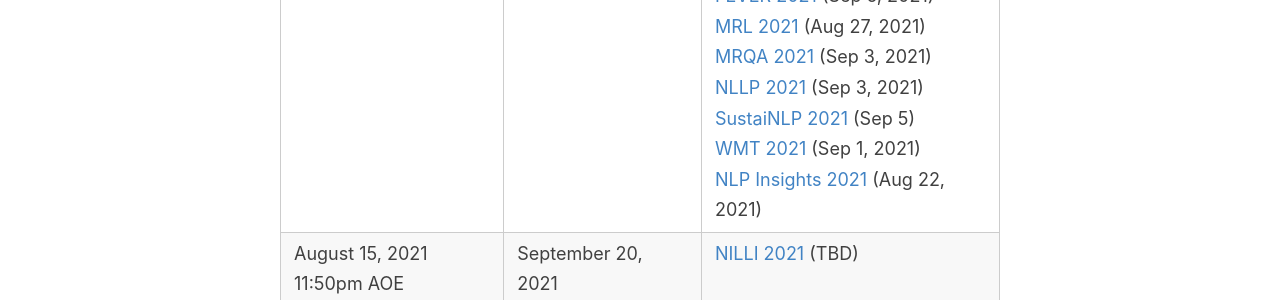
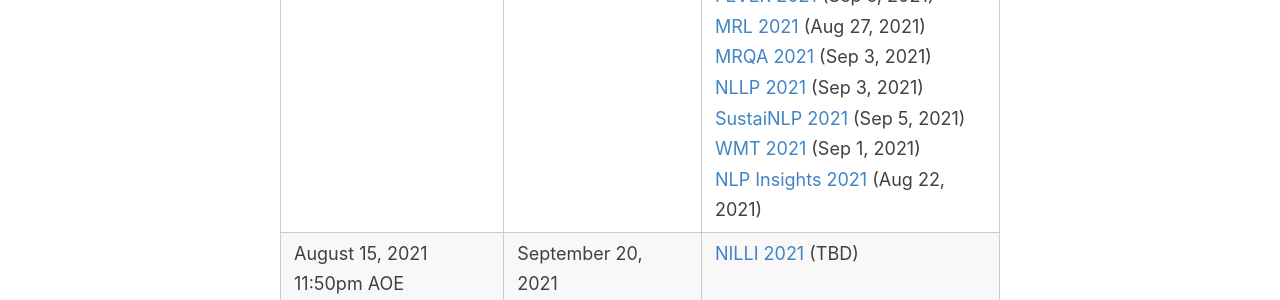
Before and after one commit to amitmerchant1990/reverie, a Jekyll site: the page built from dates.md, in a window 1280 px wide. Shown: the part 647-947 px from the top of the page. Built offline with Jekyll 4.4.1, drawn with Linux system fonts in a browser that asks for light colours.

Commit message:
Update dates.md

```diff
--- a/dates.md
+++ b/dates.md
@@ -8,7 +8,7 @@
 |---------------------|------------|-------------------|
 | May 15, 2021 11:59pm AOE |  June 20, 2021 | [EMNLP 2021](https://2021.emnlp.org/) |
 | June 15, 2021 11:59pm AOE |  July 20, 2021 | [INLG 2021](https://inlg2021.github.io/pages/calls.html) |
-| July 15, 2021 11:59pm AOE | August 20, 2021 | [BlackboxNLP 2021](https://blackboxnlp.github.io/) (Aug 27, 2021)<br />[CRAC 2021](https://sites.google.com/view/crac2021/) (TBD)<br />[Eval4NLP 2021](https://eval4nlp.github.io/) (Aug 24, 2021)<br />[FEVER 2021](https://fever.ai/workshop.html) (Sep 5, 2021)<br />[MRL 2021](https://sites.google.com/view/mrl-2021/home?authuser=0) (Aug 27, 2021)<br />[MRQA 2021](https://mrqa.github.io/) (Sep 3, 2021)<br />[NLLP 2021](https://nllpw.org/) (Sep 3, 2021)<br />[SustaiNLP 2021](https://sites.google.com/view/sustainlp2021) (Sep 5)<br />[WMT 2021](http://statmt.org/wmt21/) (Sep 1, 2021)<br />[NLP Insights 2021](https://insights-workshop.github.io/) (Aug 22, 2021) |
+| July 15, 2021 11:59pm AOE | August 20, 2021 | [BlackboxNLP 2021](https://blackboxnlp.github.io/) (Aug 27, 2021)<br />[CRAC 2021](https://sites.google.com/view/crac2021/) (TBD)<br />[Eval4NLP 2021](https://eval4nlp.github.io/) (Aug 24, 2021)<br />[FEVER 2021](https://fever.ai/workshop.html) (Sep 5, 2021)<br />[MRL 2021](https://sites.google.com/view/mrl-2021/home?authuser=0) (Aug 27, 2021)<br />[MRQA 2021](https://mrqa.github.io/) (Sep 3, 2021)<br />[NLLP 2021](https://nllpw.org/) (Sep 3, 2021)<br />[SustaiNLP 2021](https://sites.google.com/view/sustainlp2021) (Sep 5, 2021)<br />[WMT 2021](http://statmt.org/wmt21/) (Sep 1, 2021)<br />[NLP Insights 2021](https://insights-workshop.github.io/) (Aug 22, 2021) |
 | August 15, 2021 11:50pm AOE | September 20, 2021 | [NILLI 2021](https://www.cs.mcgill.ca/~pparth2/nilli_workshop/) (TBD) |
 | September 15, 2021 11:50pm AOE | October 20, 2021 | |
 | October 15, 2021 11:50pm AOE | November 20, 2021 | |
```
